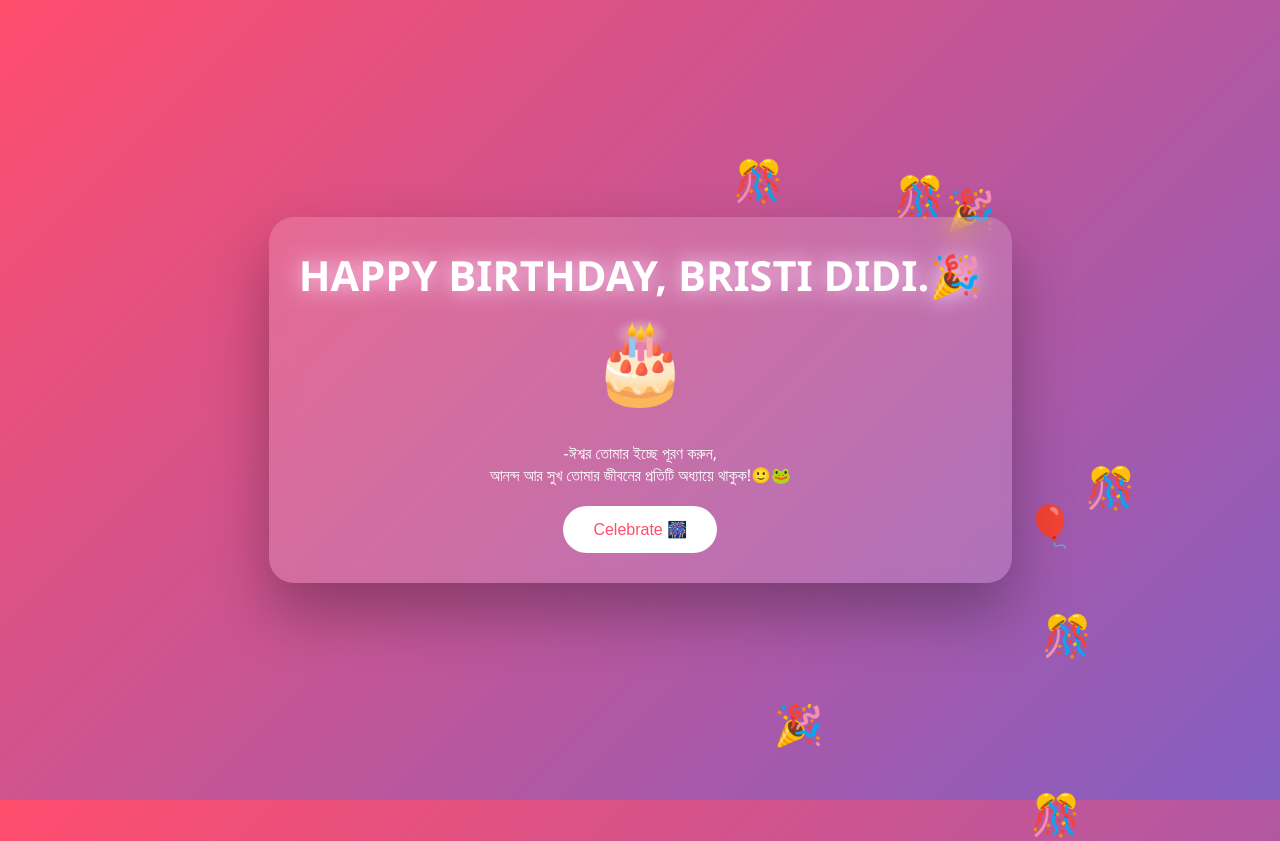
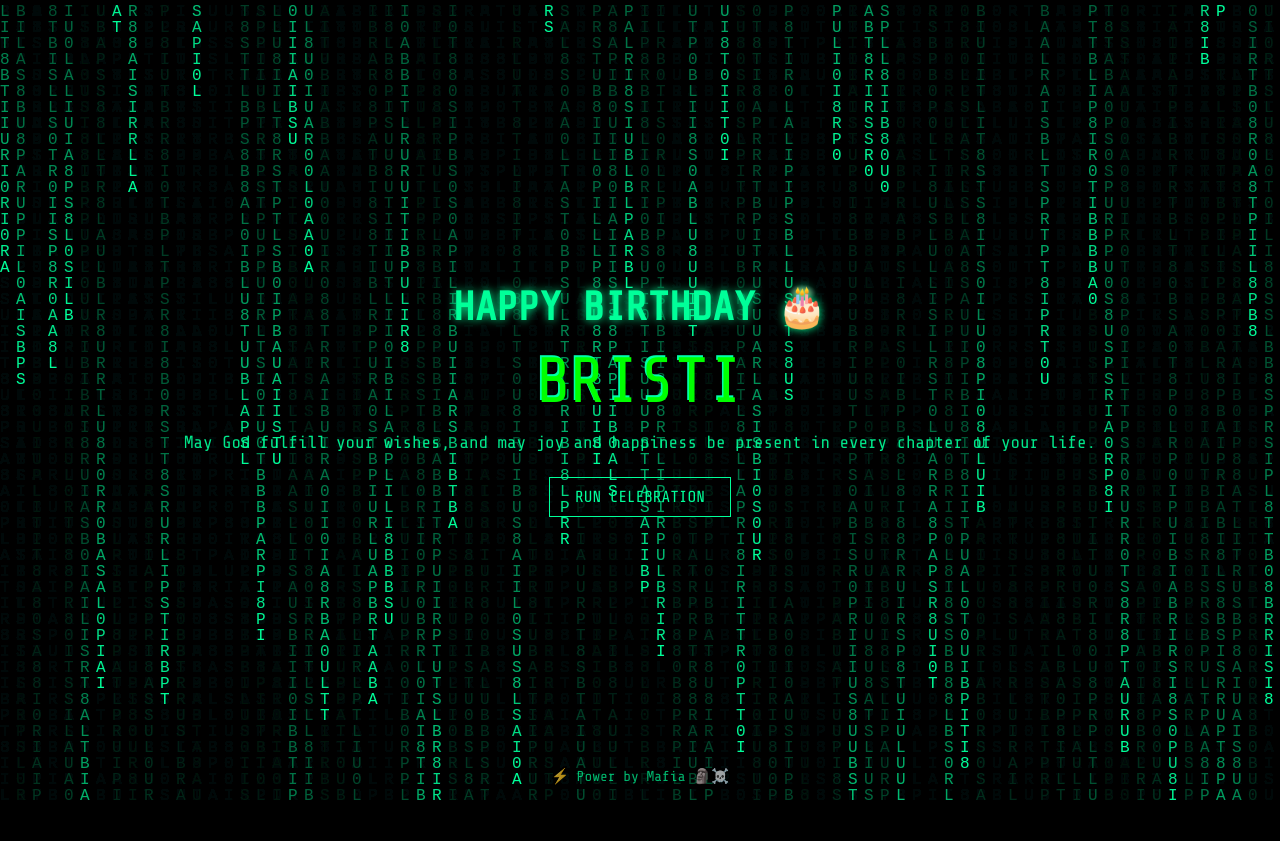
Before and after one commit to hlhasibur-404/birthday-bristi, a plain HTML site: page index.html in a window 1280 px wide. After the commit the page ends 800 px from the top, so only its background shows below. Drawn offline with nearby package versions, Linux system fonts and the light colour scheme.

Commit message:
Birthday

```diff
--- a/index.html
+++ b/index.html
@@ -2,140 +2,171 @@
 <html lang="en">
 <head>
 <meta charset="UTF-8">
-<title>Happy Birthday Bristi Didi 🎉</title>
+<title>Happy Birthday Bristi</title>
 <meta name="viewport" content="width=device-width, initial-scale=1.0">
 
+<!-- Hacking Font -->
+<link href="https://fonts.googleapis.com/css2?family=Share+Tech+Mono&display=swap" rel="stylesheet">
+
 <style>
-*{margin:0;padding:0;box-sizing:border-box}
+*{
+  margin:0;
+  padding:0;
+  box-sizing:border-box;
+  font-family: 'Share Tech Mono', monospace;
+}
+
 body{
   height:100vh;
-  background: linear-gradient(135deg,#ff4d6d,#845ec2);
+  background:black;
+  color:#00ff99;
   display:flex;
+  justify-content:center;
   align-items:center;
-  justify-content:center;
-  font-family: 'Segoe UI', sans-serif;
   overflow:hidden;
-  color:white;
 }
 
-/* Card */
-.card{
-  background: rgba(255,255,255,0.15);
-  backdrop-filter: blur(12px);
-  padding:30px;
-  border-radius:25px;
-  text-align:center;
-  box-shadow:0 30px 60px rgba(0,0,0,.3);
-  animation: zoom 1.2s ease;
-  z-index:10;
+.matrix{
+  position:fixed;
+  top:0;
+  left:0;
+  width:100%;
+  height:100%;
+  background:black;
+  z-index:-1;
 }
 
-@keyframes zoom{
-  from{transform:scale(0);opacity:0}
-  to{transform:scale(1);opacity:1}
+.container{
+  text-align:center;
+  animation: fadeIn 2s ease-in-out;
 }
 
 h1{
-  font-size:2.6em;
-  animation: glow 2s infinite alternate;
+  font-size:2.5rem;
+  text-shadow:0 0 10px #00ff99;
 }
 
-@keyframes glow{
-  from{text-shadow:0 0 10px #fff}
-  to{text-shadow:0 0 25px #ffd6ff}
+.name{
+  font-size:4rem;
+  color:#00ff00;
+  margin:15px 0;
+  animation: glitch 1.5s infinite;
 }
 
-.cake{
-  font-size:80px;
-  margin:15px 0;
-  animation: bounce 2s infinite;
-}
-
-@keyframes bounce{
-  0%,100%{transform:translateY(0)}
-  50%{transform:translateY(-15px)}
+p{
+  font-size:1.1rem;
+  opacity:0.9;
 }
 
 button{
-  margin-top:20px;
-  padding:14px 30px;
-  border:none;
-  border-radius:40px;
-  font-size:16px;
+  margin-top:25px;
+  padding:10px 25px;
+  border:1px solid #00ff99;
+  background:transparent;
+  color:#00ff99;
   cursor:pointer;
-  background:white;
-  color:#ff4d6d;
-  transition:.3s;
+  font-size:1rem;
 }
 
 button:hover{
-  transform:scale(1.1);
+  background:#00ff99;
+  color:black;
 }
 
-/* Balloons */
-.balloon{
-  position:absolute;
-  bottom:-100px;
-  font-size:40px;
-  animation: float 6s linear infinite;
+footer{
+  position:fixed;
+  bottom:15px;
+  width:100%;
+  text-align:center;
+  font-size:0.9rem;
+  opacity:0.7;
 }
 
-@keyframes float{
-  to{transform:translateY(-120vh)}
+/* Animations */
+@keyframes glitch{
+  0%{ text-shadow:2px 2px #00ff99; }
+  50%{ text-shadow:-2px -2px #00ffaa; }
+  100%{ text-shadow:2px 2px #00ff99; }
+}
+
+@keyframes fadeIn{
+  from{opacity:0; transform:scale(0.8);}
+  to{opacity:1; transform:scale(1);}
 }
 
 /* Confetti */
 .confetti{
-  position:fixed;
-  width:10px;
-  height:10px;
-  top:-10px;
-  animation: fall 3s linear infinite;
+  position:absolute;
+  width:8px;
+  height:8px;
+  background:#00ff99;
+  animation: fall 4s linear infinite;
 }
 
 @keyframes fall{
-  to{transform:translateY(110vh) rotate(360deg)}
+  from{transform:translateY(-50px);}
+  to{transform:translateY(100vh);}
 }
 </style>
 </head>
 
 <body>
 
-<div class="card">
-  <h1> HAPPY BIRTHDAY, BRISTI DIDI.🎉</h1>
-  <div class="cake">🎂</div>
-  <p>
-    -ঈশ্বর তোমার ইচ্ছে পূরণ করুন, <br> আনন্দ আর সুখ তোমার জীবনের প্রতিটি অধ্যায়ে থাকুক!🙂🐸
-  </p>
-  <button onclick="party()">Celebrate 🎆</button>
+<canvas class="matrix" id="matrix"></canvas>
+
+<div class="container">
+  <h1>HAPPY BIRTHDAY 🎂</h1>
+  <div class="name">BRISTI</div>
+  <p>May God fulfill your wishes, and may joy and happiness be present in every chapter of your life.</p>
+  <button onclick="celebrate()">RUN CELEBRATION</button>
 </div>
 
+<footer>
+  ⚡ Power by Mafia 🗿☠️
+</footer>
+
 <script>
-// Balloons
-const balloons = ["🎈","🎉","🎊"];
-setInterval(()=>{
-  let b=document.createElement("div");
-  b.className="balloon";
-  b.innerHTML=balloons[Math.floor(Math.random()*balloons.length)];
-  b.style.left=Math.random()*100+"vw";
-  b.style.animationDuration=(Math.random()*3+4)+"s";
-  document.body.appendChild(b);
-  setTimeout(()=>b.remove(),7000);
-},600);
-
 // Confetti
-function party(){
-  for(let i=0;i<120;i++){
+function celebrate(){
+  for(let i=0;i<60;i++){
     let c=document.createElement("div");
     c.className="confetti";
-    c.style.left=Math.random()*100+"vw";
-    c.style.backgroundColor=
-      "hsl("+Math.random()*360+",100%,50%)";
-    c.style.animationDuration=(Math.random()*2+2)+"s";
     document.body.appendChild(c);
+    c.style.left=Math.random()*window.innerWidth+"px";
+    c.style.animationDuration=(Math.random()*3+2)+"s";
     setTimeout(()=>c.remove(),4000);
   }
 }
+
+// Matrix Background
+const canvas=document.getElementById("matrix");
+const ctx=canvas.getContext("2d");
+canvas.width=window.innerWidth;
+canvas.height=window.innerHeight;
+
+const letters="08BRISTIPAUL";
+const fontSize=16;
+const columns=canvas.width/fontSize;
+const drops=[];
+
+for(let i=0;i<columns;i++) drops[i]=1;
+
+function draw(){
+  ctx.fillStyle="rgba(0,0,0,0.05)";
+  ctx.fillRect(0,0,canvas.width,canvas.height);
+  ctx.fillStyle="#00ff99";
+  ctx.font=fontSize+"px monospace";
+
+  for(let i=0;i<drops.length;i++){
+    const text=letters.charAt(Math.floor(Math.random()*letters.length));
+    ctx.fillText(text,i*fontSize,drops[i]*fontSize);
+    if(drops[i]*fontSize>canvas.height && Math.random()>0.975){
+      drops[i]=0;
+    }
+    drops[i]++;
+  }
+}
+setInterval(draw,33);
 </script>
 
 </body>
```
